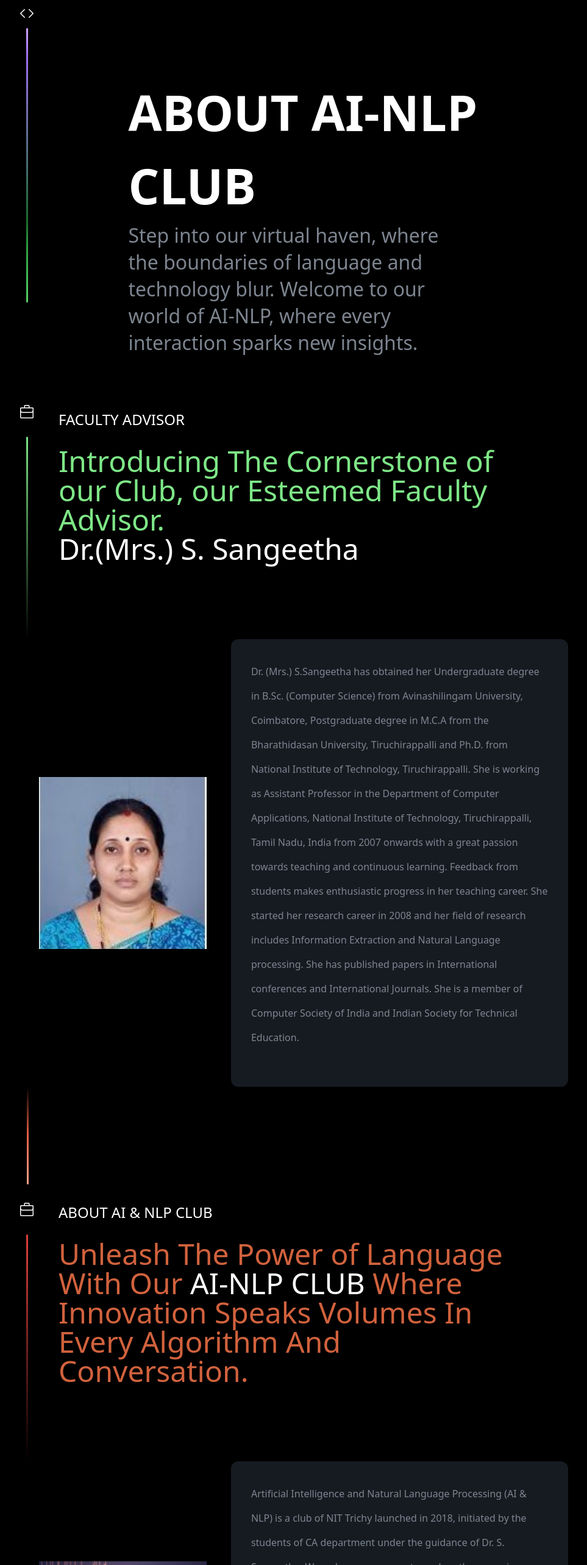
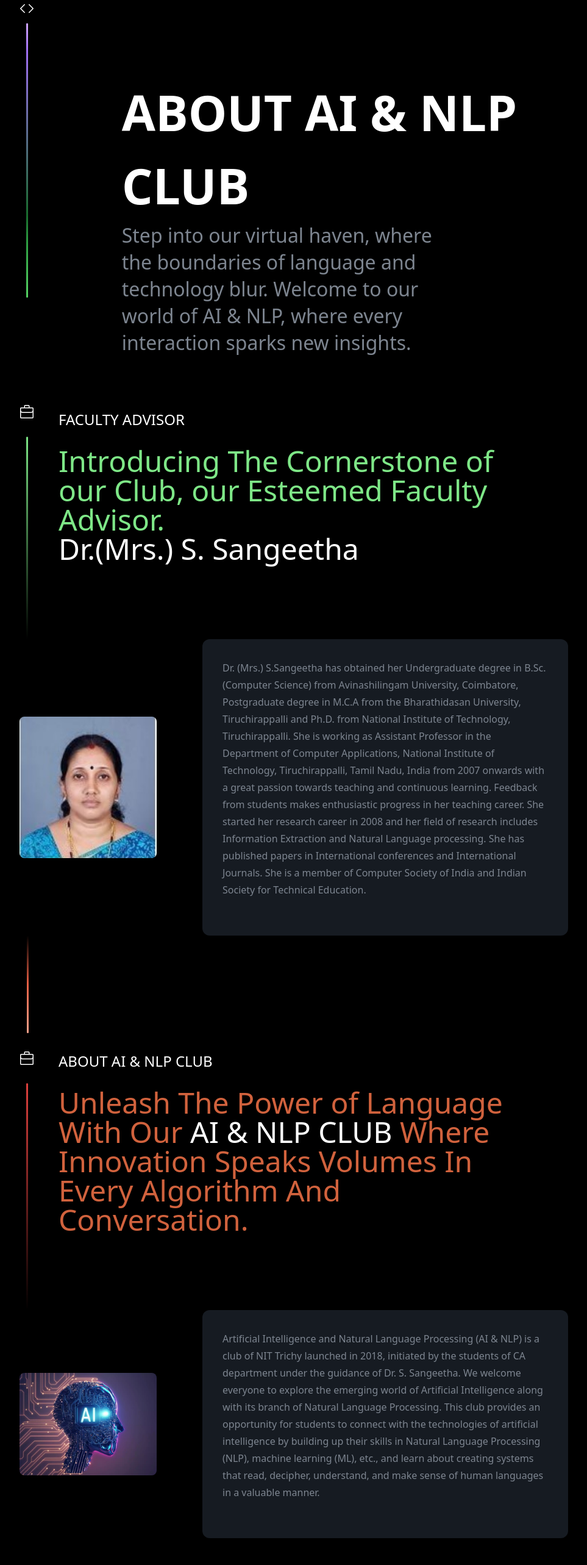
Before and after one commit to AI-NLP-Club-NIT-Trichy/AI-NLP-NITT, a React (Vite) app: page /about in a window 1280 px wide. Shown: the part 220-2786 px from the top of the page at 61% size, without its empty margins (158-1121 px from the left). Built offline with nearby package versions, Linux system fonts and the light colour scheme.

Commit message:
responsive issues resolves

```diff
--- a/src/components/About.jsx
+++ b/src/components/About.jsx
@@ -22,14 +22,14 @@
           </motion.h3>
         </div>
       </div>
-      <div className='flex justify-between items-center md:space-x-10 max-md:flex-col ml-8'>
 
-        <div className='w-full md:w-1/3 h-96 md:h-auto flex justify-center items-center'>
-          <img className='object-cover object-center h-full w-full' src='/images/staff/dr_sangeetha1.jpg' alt='Dr. Sangeetha' />
+      <div className='flex justify-between items-center md:space-x-10 max-md:flex-col ml-auto'>
+      <div className='w-full md:w-1/4 flex justify-center'>
+  <img className='object-cover object-center w-full max-w-xs md:max-w-full h-auto rounded-lg' src='/images/staff/dr_sangeetha1.jpg' alt='Dr. Sangeetha' />
 </div>
 
 <div className='w-full md:w-2/3 border rounded-xl border-transparent flex justify-center items-center bg-[#161b22] lg:pl-8 lg:pr-8 lg:py-8 sm:p-10 p-8'>
-          <p className='text-sm lg:text-base lg:leading-10 mb-7 text-center lg:text-left font-medium text-[#7d8590]'>
+  <p className='text-sm lg:text-base lg:leading-7 mb-7 text-center lg:text-left font-medium text-[#7d8590] max-w-lg lg:max-w-full'>
     Dr. (Mrs.) S.Sangeetha has obtained her Undergraduate degree in B.Sc. (Computer Science) from Avinashilingam University, Coimbatore, Postgraduate degree in M.C.A from the Bharathidasan University, Tiruchirappalli and Ph.D. from National Institute of Technology, Tiruchirappalli. She is working as Assistant Professor in the Department of Computer Applications, National Institute of Technology, Tiruchirappalli, Tamil Nadu, India from 2007 onwards with a great passion towards teaching and continuous learning. Feedback from students makes enthusiastic progress in her teaching career. She started her research career in 2008 and her field of research includes Information Extraction and Natural Language processing. She has published papers in International conferences and International Journals. She is a member of Computer Society of India and Indian Society for Technical Education.
   </p>
 </div>
@@ -56,18 +56,19 @@
         <div className='md:w-10/12 mb-24'>
           <motion.div initial={{ opacity: 0 }} whileInView={{ opacity: 1 }} transition={{ delay: 0.4, duration: 0.3 }} viewport={{ once: false }} className="text-[20px] md:text-2xl mb-7 font-medium text-white js-build-in-item build-in-slideX-left build-in-animate" style={{ transitionDelay: '200ms' }}>ABOUT AI & NLP CLUB</motion.div>
           <motion.h3 initial={{ opacity: 0 }} whileInView={{ opacity: 1 }} transition={{ delay: 0.5, duration: 0.3 }} viewport={{ once: false }} className="text-[28px] md:text-[40px] max-md:leading-8 max-lg:leading-10 lg:text-5xl mb-7 font-medium text-white js-build-in-item build-in-slideX-left build-in-animate" style={{ transitionDelay: '300ms' }}>
-            <span className="text-[#d1623d]">Unleash The Power of Language With Our </span> AI-NLP CLUB <span className="text-[#d1623d]">Where Innovation Speaks Volumes In Every Algorithm And Conversation. </span>
+            <span className="text-[#d1623d]">Unleash The Power of Language With Our </span> AI & NLP CLUB <span className="text-[#d1623d]">Where Innovation Speaks Volumes In Every Algorithm And Conversation. </span>
           </motion.h3>
         </div>
       </div>
-      <div className='flex justify-between items-center md:space-x-10 max-md:flex-col ml-8'>
+      <div className='flex justify-between items-center md:space-x-10 max-md:flex-col ml-auto'>
 
-        <div className='w-full md:w-1/3 h-80 md:h-auto flex justify-center items-center'>
-          <img className='object-cover object-center h-full w-full' src='/images/ai-nlp-aboutus.jpg' alt='About Us Image' />
+        <div className='w-full md:w-1/4 flex justify-center'>
+          <img className='object-cover object-center w-full max-w-xs md:max-w-full h-auto rounded-lg' src='/images/ai-nlp-aboutus.jpg' alt='About Us Image' />
         </div>
 
+
         <div className='w-full md:w-2/3 border rounded-xl border-transparent flex justify-center items-center bg-[#161b22] lg:pl-8 lg:pr-8 lg:py-8 sm:p-10 p-8'>
-          <p className='text-sm lg:text-base lg:leading-10 mb-7 text-center lg:text-left font-medium text-[#7d8590]'>
+          <p className='text-sm lg:text-base lg:leading-7 mb-7 text-center lg:text-left font-medium text-[#7d8590]'>
             Artificial Intelligence and Natural Language Processing (AI & NLP) is a club of NIT Trichy launched in 2018, initiated by the students of CA department under the guidance of Dr. S. Sangeetha. We welcome everyone to explore the emerging world of Artificial Intelligence along with its branch of Natural Language Processing. This club provides an opportunity for students to connect with the technologies of artificial intelligence by building up their skills in Natural Language Processing (NLP), machine learning (ML), etc., and learn about creating systems that read, decipher, understand, and make sense of human languages in a valuable manner.
           </p>
         </div>
@@ -82,7 +83,7 @@
     <div className='w-[min(2200px,75%)] mx-auto  bg-black'>
       <div className='flex'>
         <div className=' '>
-          <img aria-hidden="true" className='' src="https://github.githubassets.com/images/modules/site/home-campaign/lines-hero.svg" width="437" height="637" alt="" />
+          <img aria-hidden="true" className='object-cover object-center w-full h-auto' src="https://github.githubassets.com/images/modules/site/home-campaign/lines-hero.svg" width="437" height="637" alt="" />
           <div className='mx-auto my-3 '>
             <span className='relative z-[11]'>
               <svg aria-hidden="true" height="24" viewBox="0 0 24 24" fill='currentColor' version="1.1" width="24" data-view-component="true" className=" text-white">
@@ -94,13 +95,11 @@
           <div style={{ background: 'linear-gradient(#d2a8ff, #a371f7 10%, #196c2e 70%, #2ea043 80%, #56d364)', marginLeft: '11px' }} className=" max-md:w-[2px] w-[3px] h-[450px] max-md:h-[650px] max-sm:h-[750px] max-ssm:h-[900px] max-sssm:h-[1150px] line rounded-md"></div>
         </div>
         <div className='  pt-0 mt-28 max-md:px-4 ml-4 md:ml-12'>
-          <h1 className="md:mt-24 lg:mt-28 sm:mt-10  z-2 max-md:mb-5 text-[48px] md:text-[72px] max-sm:leading-[60px] max-md:leading-[80px] lg:text-[80px] font-semibold text-white"> ABOUT AI-NLP CLUB</h1>
+          <h1 className="md:mt-24 lg:mt-28 sm:mt-10  z-2 max-md:mb-5 text-[48px] md:text-[72px] max-sm:leading-[60px] max-md:leading-[80px] lg:text-[80px] font-semibold text-white"> ABOUT AI & NLP CLUB</h1>
           <p className=" z-1 text-[24px] md:text-[28px]  lg:text-[32px] leading-[30px] md:leading-[36px] lg:leading-[44px] mb-5 md:mb-12 md:10/12  lg:w-9/12 text-[#7d8590]">
-            Step into our virtual haven, where the boundaries of language and technology blur. Welcome to our world of AI-NLP, where every interaction sparks new insights.
+            Step into our virtual haven, where the boundaries of language and technology blur. Welcome to our world of AI & NLP, where every interaction sparks new insights.
           </p>
         </div>
-
-
       </div>
     </div>
 
@@ -115,16 +114,14 @@
       <Hero></Hero>
       <Faculty></Faculty>
       <Description></Description>
-      <div className=''>
       <div className="flex flex-wrap justify-between items-center mt-7">
-          <img src="/images/social_media/instagram.png" alt="Instagram logo" height="44px" width='100px' className="my-3 scale-50" />
-          <img src="/images/social_media/github.png" alt="Github logo" height="44px" width='100px' className="my-3 scale-50" />
-          <img src="/images/social_media/Twitter.png" alt="Twitter logo" height="44px" width='100px' className="my-3 scale-50" />
-          <img src="/images/social_media/linkedin.png" alt="Linked in logo" height="44px" width='100px' className="my-3 scale-50" />
-          <img src="/images/social_media/facebook.png" alt="Facebook logo" height="44px" width='100px' className="my-3 scale-50" />
+  <img src="/images/social_media/instagram.png" alt="Instagram logo" className="my-3 w-16 sm:w-24 md:w-20 lg:w-20 xl:w-20 scale-50" />
+  <img src="/images/social_media/github.png" alt="Github logo" className="my-3 w-16 sm:w-24 md:w-20 lg:w-20 xl:w-20 scale-50" />
+  <img src="/images/social_media/Twitter.png" alt="Twitter logo" className="my-3 w-16 sm:w-24 md:w-20 lg:w-20 xl:w-20 scale-50" />
+  <img src="/images/social_media/linkedin.png" alt="Linked in logo" className="my-3 w-16 sm:w-24 md:w-20 lg:w-20 xl:w-20 scale-50" />
+  <img src="/images/social_media/facebook.png" alt="Facebook logo" className="my-3 w-16 sm:w-24 md:w-20 lg:w-20 xl:w-20 scale-50" />
+</div>
 
-        </div>
-      </div>
     </div>
 
   );
```
Lines whose indentation alone changed are shown as unchanged.
